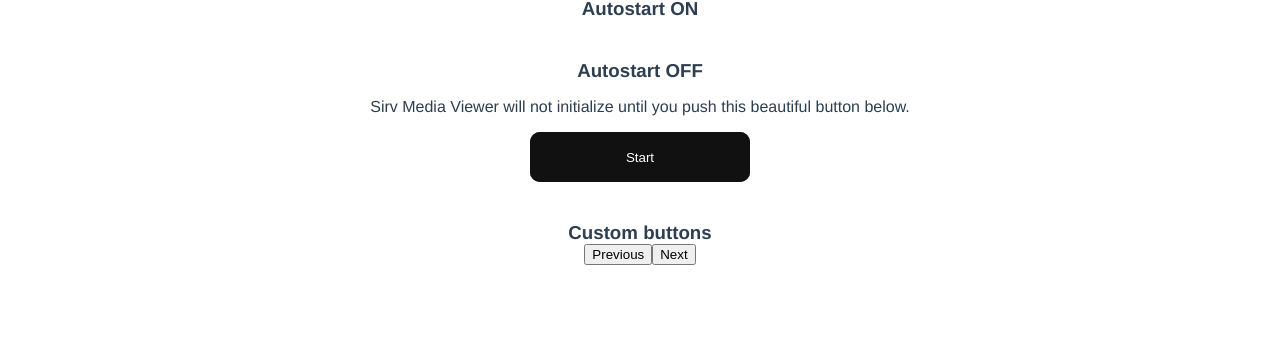
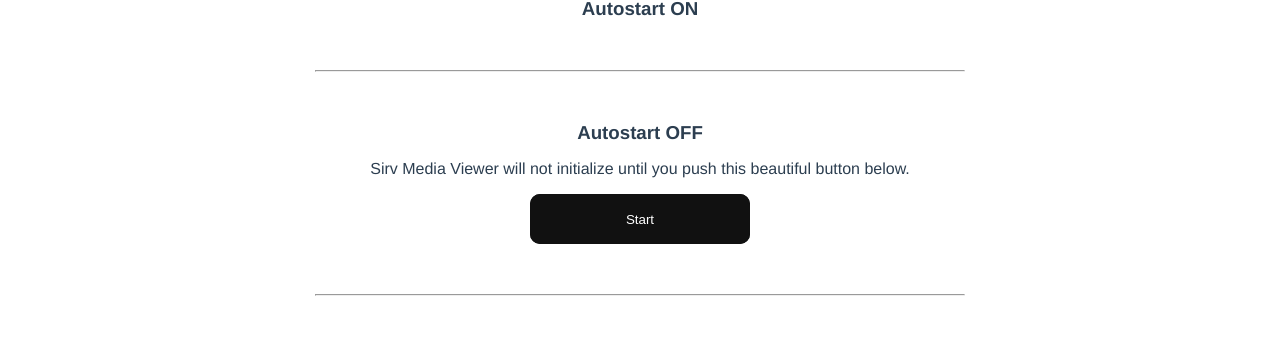
Before and after one commit to IgorVaryvoda/smv-vue, a Vue app: page / in a window 1280 px wide. Shown: the part 366-712 px from the top of the page. Built offline with nearby package versions, Linux system fonts and the light colour scheme; what vue-head would draw is missing.

Commit message:
better visuals

```diff
--- a/src/components/smv.vue
+++ b/src/components/smv.vue
@@ -8,6 +8,7 @@
   <div data-src="https://demo.sirv.com/image.jpg" data-type="zoom"></div>
   <div data-src="https://demo.sirv.com/video.mp4"></div>
 </div>
+<hr>
 <h3>Autostart OFF</h3>
 <p>Sirv Media Viewer will not initialize until you push this beautiful button below.</p>
 <button class="glow-on-hover" v-on:click="startSirv">Start</button>
@@ -16,6 +17,7 @@
   <div data-src="https://demo.sirv.com/image.jpg" data-type="zoom"></div>
   <div data-src="https://demo.sirv.com/video.mp4"></div>
 </div>
+<hr>
 <h3>Custom buttons</h3>
 <div class="Sirv buttons" data-options="arrows:false">
   <div data-src="https://demo.sirv.com/demo/apt/01.jpg" data-type="zoom"></div>
@@ -152,4 +154,7 @@ a {
     50% { background-position: 400% 0; }
     100% { background-position: 0 0; }
 }
+hr {
+  margin:50px;
+}
 </style>
```
